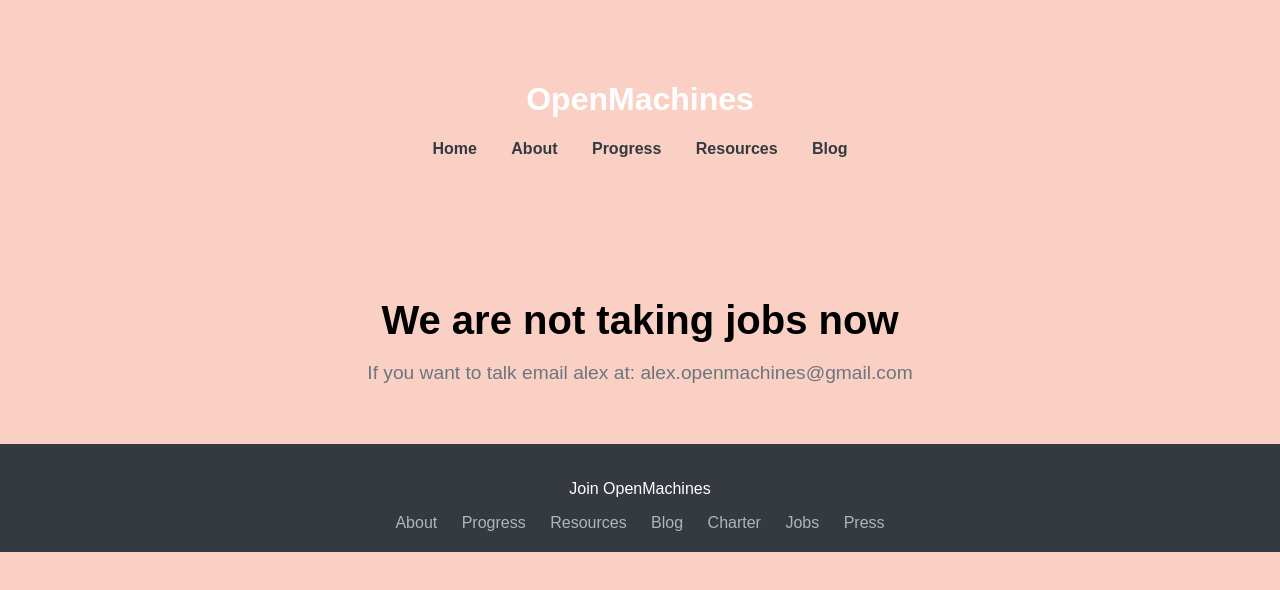
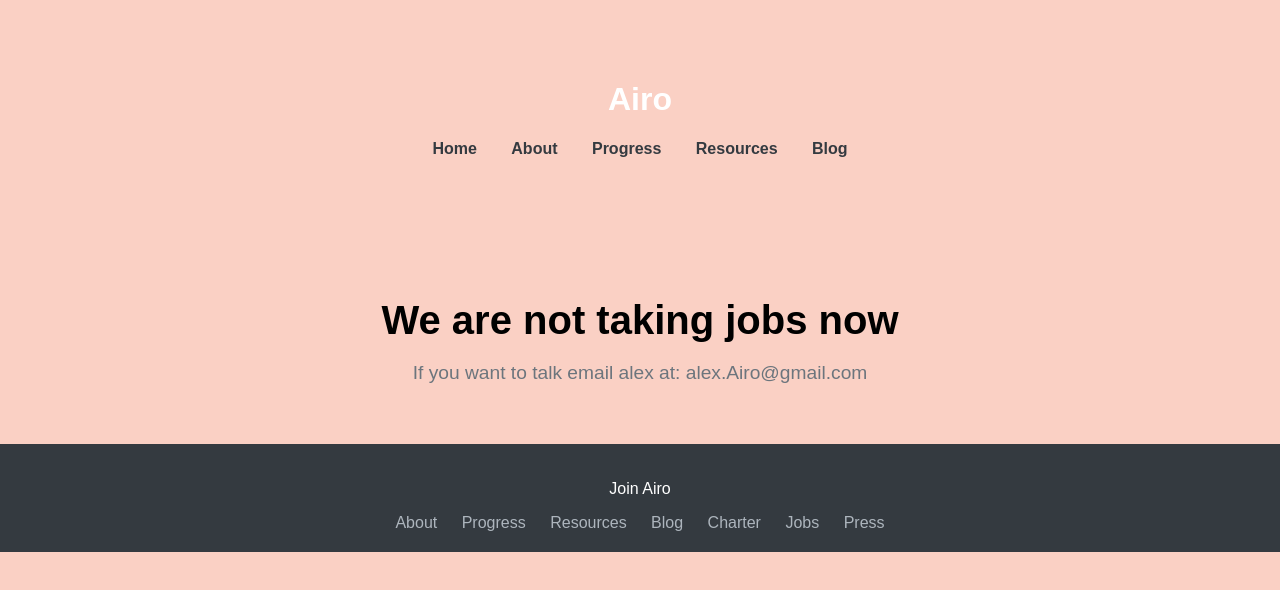
Before and after one commit to OpenMachinesAI/openmachines, a plain HTML site: page jobs.html in a window 1280 px wide. Drawn offline with Linux system fonts and the light colour scheme.

Commit message:
Update jobs.html

```diff
--- a/jobs.html
+++ b/jobs.html
@@ -3,7 +3,7 @@
 <head>
     <meta charset="UTF-8">
     <meta name="viewport" content="width=device-width, initial-scale=1.0">
-    <title>OpenMachines - Resources</title>
+    <title>Airo - Resources</title>
     <style>
         @keyframes colorChange {
             0% { background-color: #ff9a9e; }
@@ -113,7 +113,7 @@
 </head>
 <body>
     <header>
-        <h1>OpenMachines</h1>
+        <h1>Airo</h1>
         <nav>
             <a href="index.html">Home</a>
             <a href="about.html">About</a>
@@ -124,12 +124,12 @@
     </header>
     <section class="main-header">
         <h1>We are not taking jobs now</h1>
-        <p>If you want to talk email alex at: alex.openmachines@gmail.com</p>
+        <p>If you want to talk email alex at: alex.Airo@gmail.com</p>
 
         </ul>
     </section>
     <footer>
-        <p>Join OpenMachines</p>
+        <p>Join Airo</p>
         <a href="about.html">About</a>
         <a href="progress.html">Progress</a>
         <a href="resources.html">Resources</a>
```
